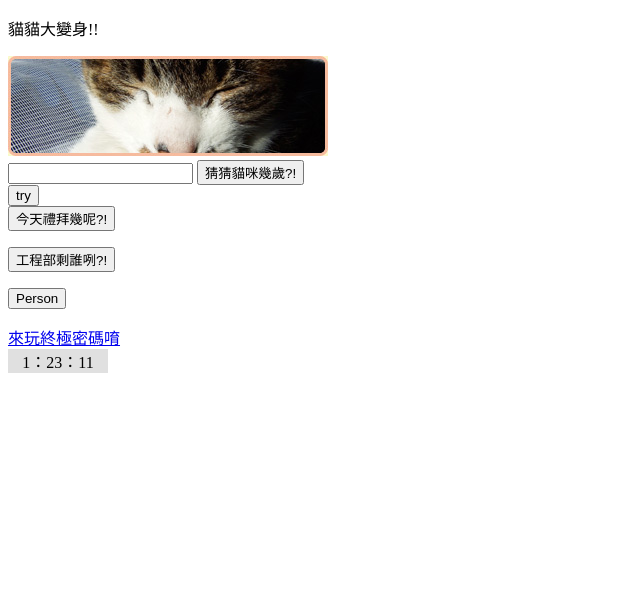
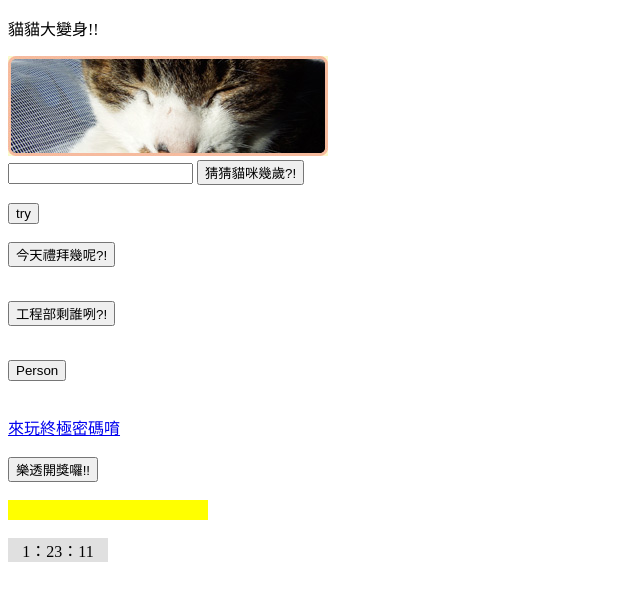
Before and after one commit to andyka1714/Exercise0814, a plain HTML site: page index.html in a window 1280 px wide. Shown: the whole page, without its empty margins (0-640 px from the left). Drawn offline with Linux system fonts and the light colour scheme.

Commit message:
Add files via upload

```diff
--- a/index.html
+++ b/index.html
@@ -3,6 +3,10 @@
 <head>
 	<meta charset="UTF-8">
 	<title>Test</title>
+	<style>
+
+
+	</style>
 </head>
 <body onload="nowtime()">
 
@@ -11,20 +15,23 @@
 	<img id="image" src="subaru.jpg" alt="" onclick="cat()"><br>
 
 	<input id="demo" type="text">
-	<button type="button" onclick="test()">猜猜貓咪幾歲?!</button><br>
+	<button type="button" onclick="test()">猜猜貓咪幾歲?!</button><br><br>
 
-	<button type="button" onclick="age('subaru','3')">try</button><br>
+	<button type="button" onclick="age('subaru','3')">try</button><br><br>
 
 	<button type="button" onclick="week()">今天禮拜幾呢?!</button>
-	<p id="demo2"></p>
+	<p id="demo2"></p><br>
 
 	<button type="button" onclick="member()">工程部剩誰咧?!</button>
-	<p id="demo3"></p>
+	<p id="demo3"></p><br>
 
 	<button type="button" onclick="test1()">Person</button>
-	<p id="demo4"></p>
+	<p id="demo4"></p><br>
 
-	<a href="終極密碼.html">來玩終極密碼唷</a>
+	<a href="終極密碼.html">來玩終極密碼唷</a><br><br>
+
+	<button type="button" onclick="guess()">樂透開獎囉!!</button><br><br>
+	<div id="demo5" style="width: 200px;height: 20px; background-color: yellow;text-align: center;"></div><br>
 
 	<div id="time" style="width: 100px ;background-color: #e0e0e0;text-align: center;"></div>
 
@@ -114,6 +121,16 @@
 			}
 			return i;
 		}
+
+		function guess(){
+			var a = Math.floor(Math.random()*49+1)
+			var b = Math.floor(Math.random()*49+1)
+			var c = Math.floor(Math.random()*49+1)
+			var d = Math.floor(Math.random()*49+1)
+			var e = Math.floor(Math.random()*49+1)
+			var f = Math.floor(Math.random()*49+1)
+			document.getElementById("demo5").innerHTML = a + "，" + b + "，" + c + "，" + d + "，" + e + "，" + f ;
+		}
 	</script>
 
 
```
